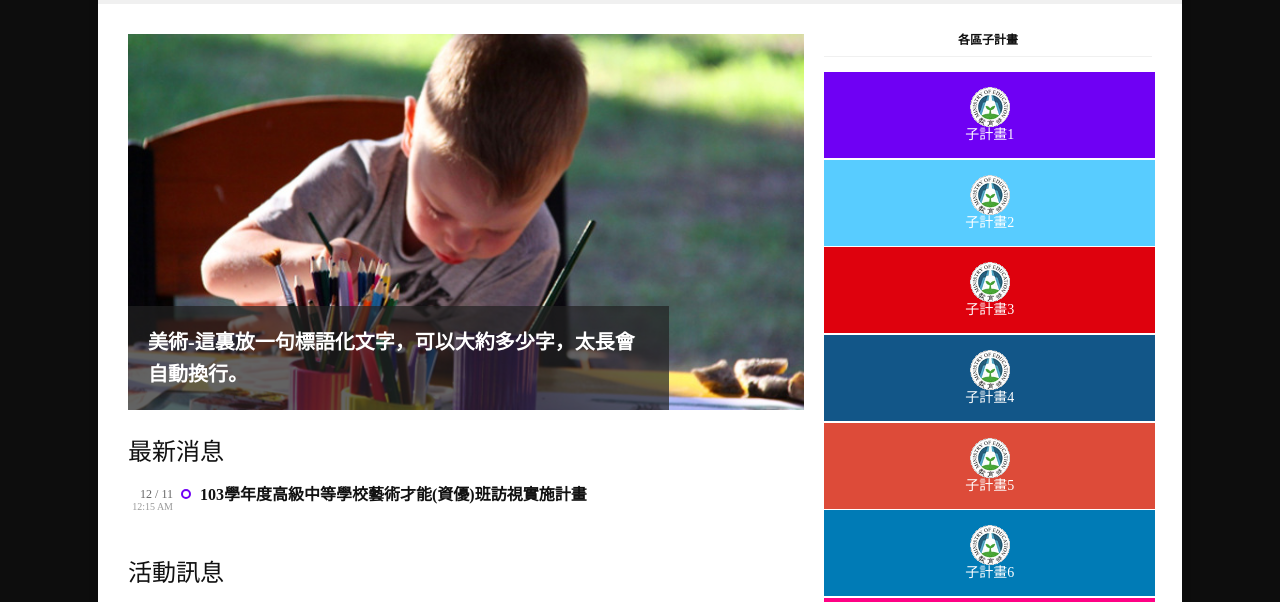
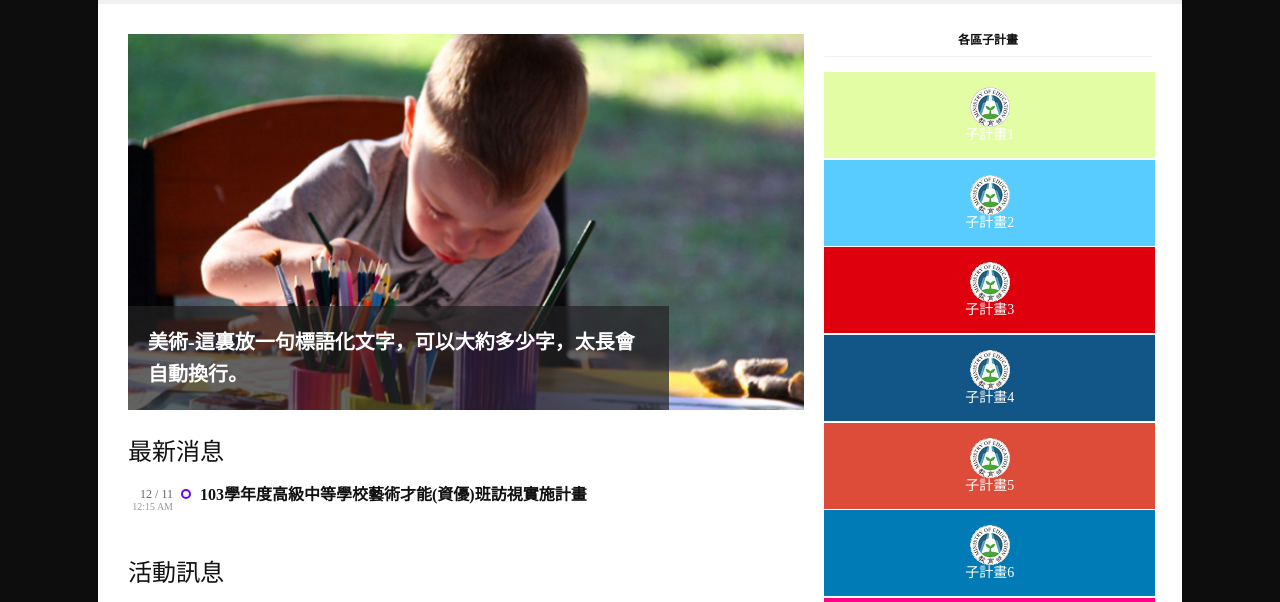
Before and after one commit to mingtak/plonetheme.barceloneta_for_artistic, a website: page plonetheme/barceloneta/theme/index.html in a window 1280 px wide. In both pictures the pointer is over the element "子計畫1". Shown: the part 175-777 px from the top of the page. Drawn offline with Linux system fonts and the light colour scheme.

Commit message:
update css/style.css, background-color

```diff
--- a/plonetheme/barceloneta/theme/css/style.css
+++ b/plonetheme/barceloneta/theme/css/style.css
@@ -649,7 +649,7 @@ h3.widget_title {
 }
 .widget_social_apps .app_social:hover {
 /*    background-color: #111 */
-    background-color: #6F00F4
+    background-color: #E3FDA4
 }
 .widget_social_apps .app_social a {
     display: block;
```
